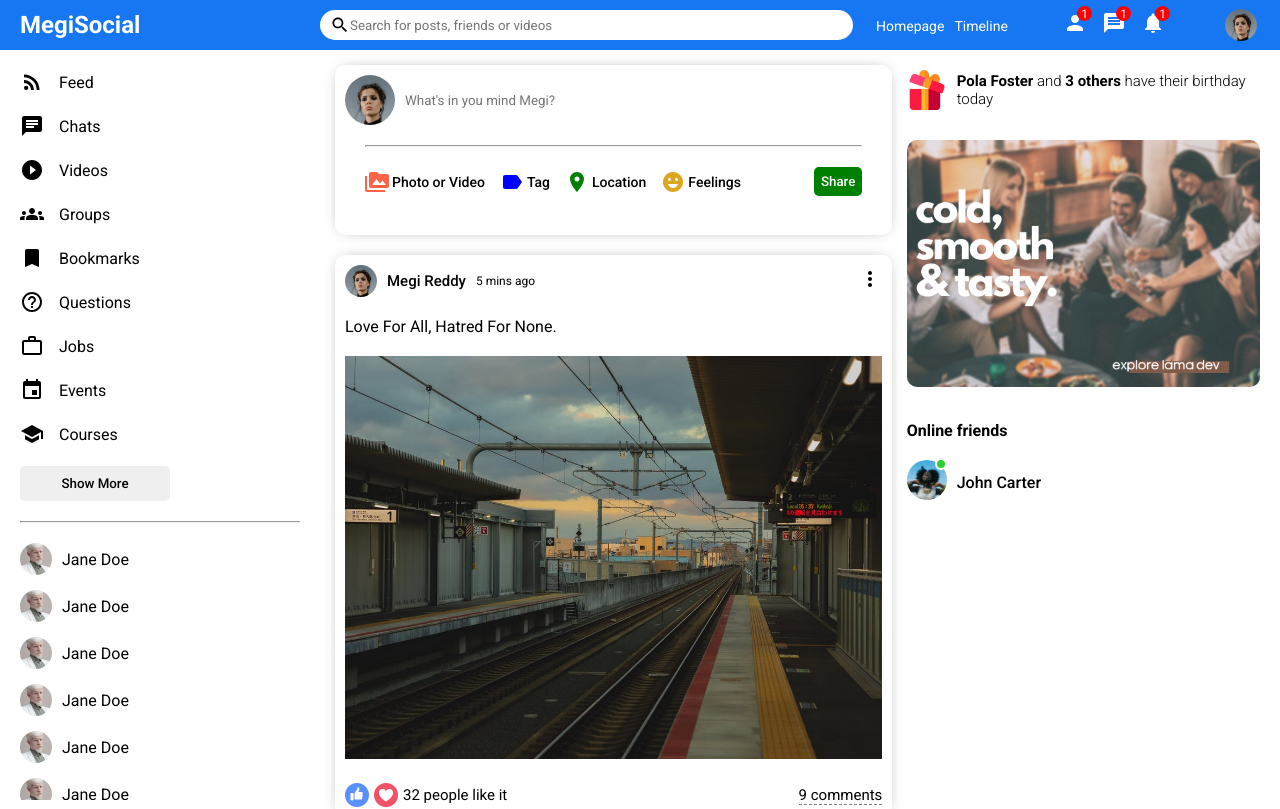
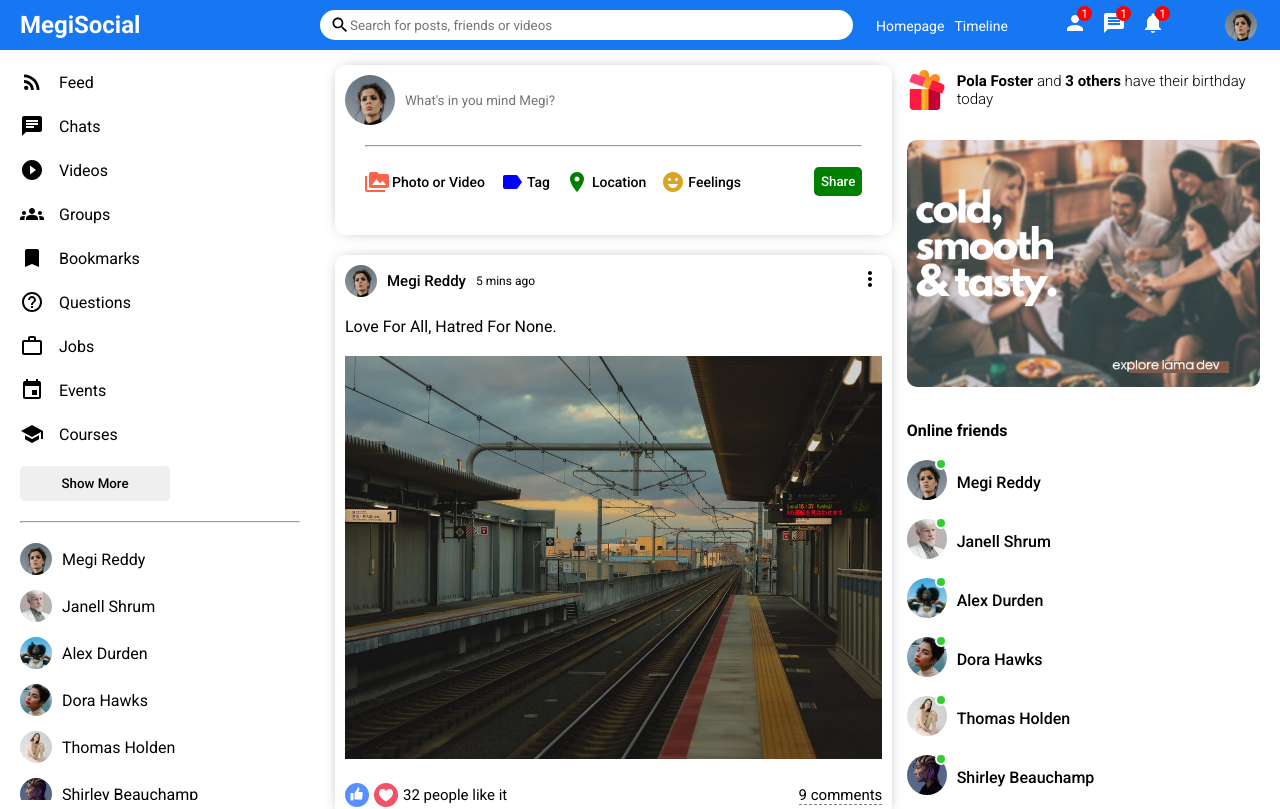
Before and after one commit to PadalaBalaSivaSaiMegiReddy/react_social_media_app, a React (Vite) app in the folder client/: page / in a window 1280 px wide. Shown: the top 809 px of the page. Built offline with nearby package versions, Linux system fonts and the light colour scheme.

Commit message:
new folders create

```diff
--- /dev/null
+++ b/client/src/components/closeFriend/CloseFriend.css
@@ -0,0 +1,13 @@
+.sidebarFriend {
+    display: flex;
+    align-items: center;
+    margin-bottom: 15px;
+  }
+
+  .sidebarFriendImg {
+    width: 32px;
+    height: 32px;
+    border-radius: 50%;
+    object-fit: cover;
+    margin-right: 10px;
+  }
--- /dev/null
+++ b/client/src/components/closeFriend/CloseFriend.jsx
@@ -0,0 +1,11 @@
+import "./CloseFriend.css"
+function CloseFriend({user}) {
+  return (
+    <li className="sidebarFriend">
+            <img className='sidebarFriendImg' src={user.profilePicture} alt="" />
+            <span className='sidebarFriendName'>{user.username}</span>
+          </li>
+  )
+}
+
+export default CloseFriend
--- /dev/null
+++ b/client/src/components/online/Online.css
@@ -0,0 +1,32 @@
+.rightbarFriend {
+    display: flex;
+    align-items: center;
+    margin-bottom: 15px;
+  }
+
+  .rightbarProfileImgContainer {
+    margin-right: 10px;
+    position: relative;
+  }
+
+  .rightbarProfileImg {
+    width: 40px;
+    height: 40px;
+    border-radius: 50%;
+    object-fit: cover;
+  }
+
+  .rightbarOnline{
+      width: 12px;
+      height: 12px;
+      border-radius: 50%;
+      background-color: limegreen;
+      position: absolute;
+      top: -2px;
+      right: 0;
+      border: 2px solid white;
+  }
+
+  .rightbarUsername{
+      font-weight: 500;
+  }
--- /dev/null
+++ b/client/src/components/online/Online.jsx
@@ -0,0 +1,15 @@
+import './Online.css'
+
+function Online({user}) {
+  return (
+    <li className="rightbarFriend">
+            <div className="rightbarProfileImgContainer">
+              <img src={user.profilePicture} className='rightbarProfileImg' alt="" />
+              <span className='rightbarOnline'></span>
+            </div>
+            <span className="rightbarUsername">{user.username}</span>
+          </li>
+  )
+}
+
+export default Online
--- a/client/src/components/rightbar/Rightbar.jsx
+++ b/client/src/components/rightbar/Rightbar.jsx
@@ -1,5 +1,6 @@
 import './Rightbar.css'
 import {Users} from "../../dummyData"
+import Online from '../online/Online'
 
 function Rightbar() {
   return (
@@ -12,13 +13,7 @@
         <img className='rightbarAd' src="../src/assets/ad.png" alt="AdImg" />
         <h4 className='rightbarTitle'>Online friends</h4>
         <ul className="rightbarFriendList">
-          <li className="rightbarFriend">
-            <div className="rightbarProfileImgContainer">
-              <img src="../src/assets/person/3.jpeg" className='rightbarProfileImg' alt="" />
-              <span className='rightbarOnline'></span>
-            </div>
-            <span className="rightbarUsername">John Carter</span>
-          </li>
+          {Users.map((user)=><Online key={user.id} user={user}/>)}
 
         </ul>
 
--- a/client/src/components/sidebar/Sidebar.jsx
+++ b/client/src/components/sidebar/Sidebar.jsx
@@ -8,6 +8,8 @@
 import WorkOutlineIcon from '@mui/icons-material/WorkOutline';
 import EventIcon from '@mui/icons-material/Event';
 import SchoolIcon from '@mui/icons-material/School';
+import {Users} from "../../dummyData"
+import CloseFriend from '../closeFriend/CloseFriend';
 
 function Sidebar() {
   return (
@@ -54,70 +56,9 @@
         <button className='sidebarButton'>Show More</button>
         <hr className='sidebarHr'/>
         <ul className="sidebarFriendsList">
-          <li className="sidebarFriend">
-            <img className='sidebarFriendImg' src="../src/assets/person/2.jpeg" alt="" />
-            <span className='sidebarFriendName'>Jane Doe</span>
-          </li>
-          <li className="sidebarFriend">
-            <img className='sidebarFriendImg' src="../src/assets/person/2.jpeg" alt="" />
-            <span className='sidebarFriendName'>Jane Doe</span>
-          </li>
-          <li className="sidebarFriend">
-            <img className='sidebarFriendImg' src="../src/assets/person/2.jpeg" alt="" />
-            <span className='sidebarFriendName'>Jane Doe</span>
-          </li>
-          <li className="sidebarFriend">
-            <img className='sidebarFriendImg' src="../src/assets/person/2.jpeg" alt="" />
-            <span className='sidebarFriendName'>Jane Doe</span>
-          </li>
-          <li className="sidebarFriend">
-            <img className='sidebarFriendImg' src="../src/assets/person/2.jpeg" alt="" />
-            <span className='sidebarFriendName'>Jane Doe</span>
-          </li>
-          <li className="sidebarFriend">
-            <img className='sidebarFriendImg' src="../src/assets/person/2.jpeg" alt="" />
-            <span className='sidebarFriendName'>Jane Doe</span>
-          </li>
-          <li className="sidebarFriend">
-            <img className='sidebarFriendImg' src="../src/assets/person/2.jpeg" alt="" />
-            <span className='sidebarFriendName'>Jane Doe</span>
-          </li>
-          <li className="sidebarFriend">
-            <img className='sidebarFriendImg' src="../src/assets/person/2.jpeg" alt="" />
-            <span className='sidebarFriendName'>Jane Doe</span>
-          </li>
-          <li className="sidebarFriend">
-            <img className='sidebarFriendImg' src="../src/assets/person/2.jpeg" alt="" />
-            <span className='sidebarFriendName'>Jane Doe</span>
-          </li>
-          <li className="sidebarFriend">
-            <img className='sidebarFriendImg' src="../src/assets/person/2.jpeg" alt="" />
-            <span className='sidebarFriendName'>Jane Doe</span>
-          </li>
-          <li className="sidebarFriend">
-            <img className='sidebarFriendImg' src="../src/assets/person/2.jpeg" alt="" />
-            <span className='sidebarFriendName'>Jane Doe</span>
-          </li>
-          <li className="sidebarFriend">
-            <img className='sidebarFriendImg' src="../src/assets/person/2.jpeg" alt="" />
-            <span className='sidebarFriendName'>Jane Doe</span>
-          </li>
-          <li className="sidebarFriend">
-            <img className='sidebarFriendImg' src="../src/assets/person/2.jpeg" alt="" />
-            <span className='sidebarFriendName'>Jane Doe</span>
-          </li>
-          <li className="sidebarFriend">
-            <img className='sidebarFriendImg' src="../src/assets/person/2.jpeg" alt="" />
-            <span className='sidebarFriendName'>Jane Doe</span>
-          </li>
-          <li className="sidebarFriend">
-            <img className='sidebarFriendImg' src="../src/assets/person/2.jpeg" alt="" />
-            <span className='sidebarFriendName'>Jane Doe</span>
-          </li>
-          <li className="sidebarFriend">
-            <img className='sidebarFriendImg' src="../src/assets/person/2.jpeg" alt="" />
-            <span className='sidebarFriendName'>Jane Doe</span>
-          </li>
+          {
+            Users.map(user=><CloseFriend key={user.id} user={user}/>)
+          }
         </ul>
 
       </div>
```
